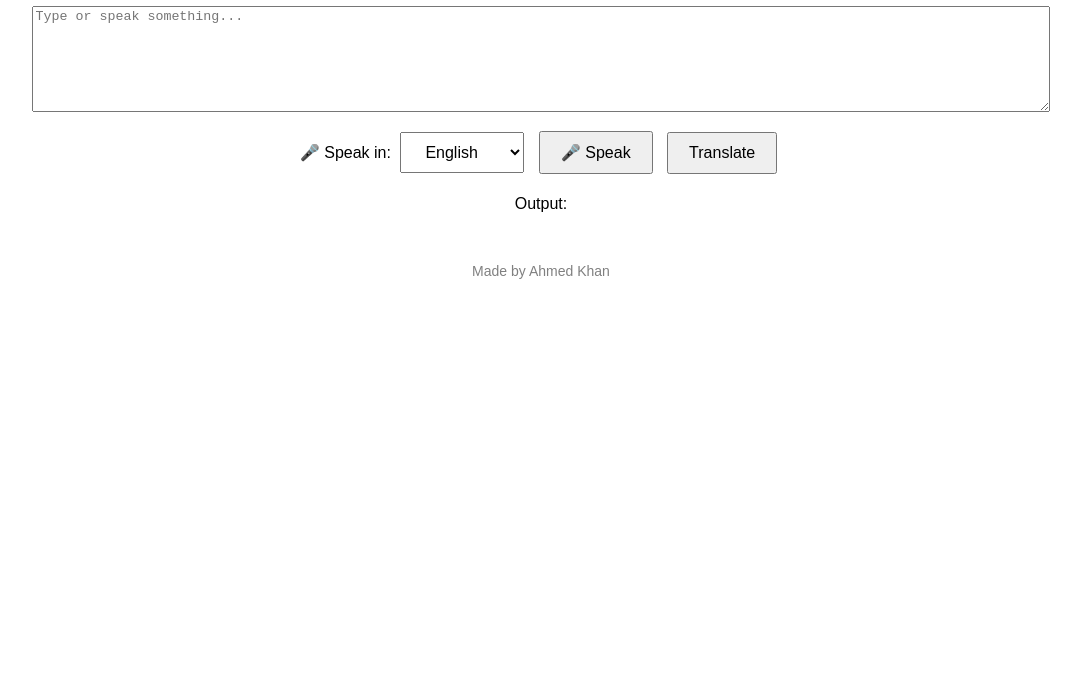
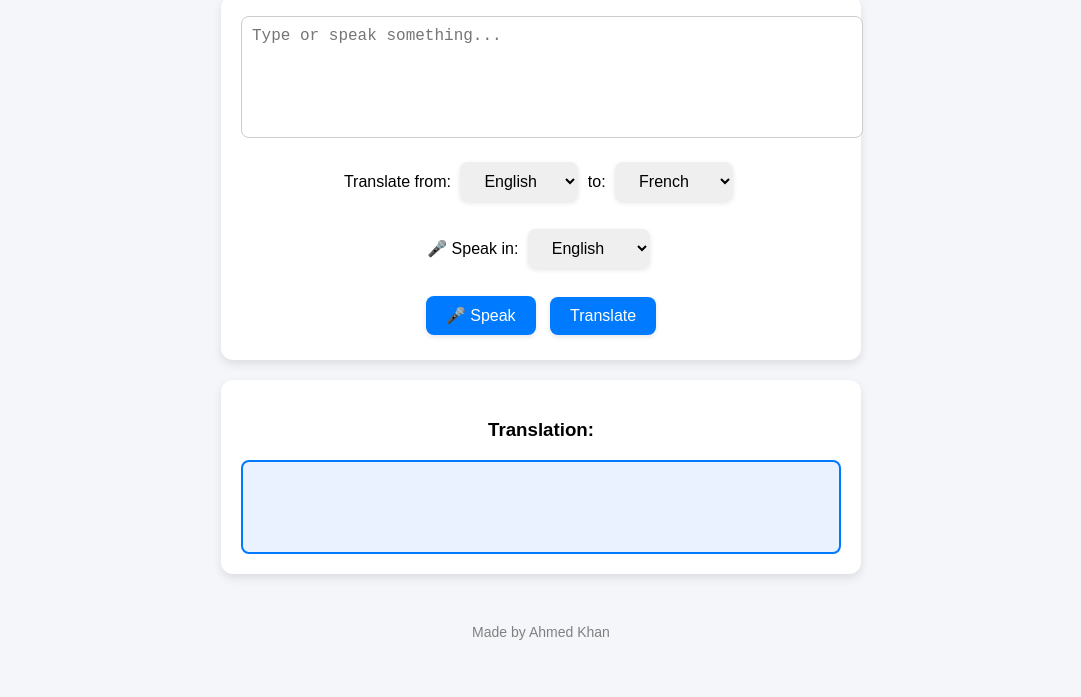
Before and after one commit to A1m3dk/translator-app, a website: page public/index.html in a window 1280 px wide. Shown: the part 103-800 px from the top of the page, without its empty margins (99-1180 px from the left). Drawn offline with Linux system fonts and the light colour scheme.

Commit message:
visual enhancements and language dropbox

```diff
--- a/public/index.html
+++ b/public/index.html
@@ -7,22 +7,59 @@
   <style>
     body {
       font-family: Arial, sans-serif;
+      background: #f4f6f9;
       text-align: center;
-      margin-top: 50px;
+      margin: 0;
+      padding: 20px;
+    }
+    h1 {
+      margin-bottom: 20px;
+    }
+    .box {
+      background: white;
+      border-radius: 12px;
+      padding: 20px;
+      box-shadow: 0 4px 10px rgba(0,0,0,0.1);
+      margin: 20px auto;
+      width: 80%;
+      max-width: 600px;
     }
     textarea {
-      width: 80%;
+      width: 100%;
       height: 100px;
-      margin-bottom: 10px;
+      border-radius: 8px;
+      border: 1px solid #ccc;
+      padding: 10px;
+      font-size: 16px;
+      margin-bottom: 15px;
+      resize: none;
     }
     button, select {
       margin: 5px;
       padding: 10px 20px;
       font-size: 16px;
+      border-radius: 8px;
+      border: none;
+      cursor: pointer;
+      box-shadow: 0 2px 5px rgba(0,0,0,0.1);
+    }
+    button {
+      background-color: #007bff;
+      color: white;
+      transition: background 0.3s;
+    }
+    button:hover {
+      background-color: #0056b3;
     }
     #output {
-      margin-top: 20px;
-      font-weight: bold;
+      border: 2px solid #007bff;
+      border-radius: 8px;
+      padding: 15px;
+      font-size: 18px;
+      min-height: 60px;
+      background: #eaf2ff;
+      text-align: left;
+      white-space: pre-wrap;
     }
     footer {
       margin-top: 50px;
@@ -34,24 +71,47 @@
 <body>
   <h1>🌍 Lingo Translate</h1>
 
-  <!-- Input box -->
+  <!-- Input Box -->
+  <div class="box">
     <textarea id="text" placeholder="Type or speak something..."></textarea><br>
 
-  <!-- Language selector for microphone -->
+    <!-- Translation dropdowns -->
+    <label for="fromLang">Translate from: </label>
+    <select id="fromLang">
+      <option value="en">English</option>
+      <option value="fr">French</option>
+      <option value="es">Spanish</option>
+      <option value="de">German</option>
+    </select>
+
+    <label for="toLang">to: </label>
+    <select id="toLang">
+      <option value="fr">French</option>
+      <option value="en">English</option>
+      <option value="es">Spanish</option>
+      <option value="de">German</option>
+    </select>
+    <br><br>
+
+    <!-- Microphone -->
     <label for="speechLang">🎤 Speak in: </label>
     <select id="speechLang">
       <option value="en-US">English</option>
       <option value="fr-FR">Français</option>
+      <option value="es-ES">Español</option>
+      <option value="de-DE">Deutsch</option>
     </select>
+    <br><br>
 
-  <!-- Microphone button -->
     <button id="micBtn" onclick="startListening()">🎤 Speak</button>
+    <button onclick="translateText()">Translate</button>
+  </div>
 
-  <!-- Translate button -->
-  <button onclick="translateText()">Translate</button>
-
-  <p>Output:</p>
+  <!-- Output Box -->
+  <div class="box">
+    <h3>Translation:</h3>
     <div id="output"></div>
+  </div>
 
   <footer>Made by Ahmed Khan</footer>
 
@@ -72,13 +132,11 @@
       recognition.interimResults = false;
 
       recognition.start();
-      console.log("🎙 Listening started");
       micBtn.innerText = "🎙 Listening...";
 
       recognition.onresult = function(event) {
         const spokenText = event.results[0][0].transcript;
         document.getElementById("text").value = spokenText;
-        console.log("✅ Heard: " + spokenText);
       };
 
       recognition.onerror = function(event) {
@@ -88,18 +146,20 @@
 
       recognition.onend = function() {
         micBtn.innerText = "🎤 Speak";
-        console.log("🛑 Listening stopped");
       };
     }
 
-    // 🌍 Translation function
     async function translateText() {
       const text = document.getElementById("text").value;
+      const from = document.getElementById("fromLang").value;
+      const to = document.getElementById("toLang").value;
+
       if (!text) {
         alert("Please enter or speak some text first!");
         return;
       }
-      const response = await fetch(`/translate?q=${encodeURIComponent(text)}&langpair=en|fr`);
+
+      const response = await fetch(`/translate?q=${encodeURIComponent(text)}&langpair=${from}|${to}`);
       const data = await response.json();
       document.getElementById("output").innerText = data.responseData.translatedText;
     }
```
Lines whose indentation alone changed are shown as unchanged.
